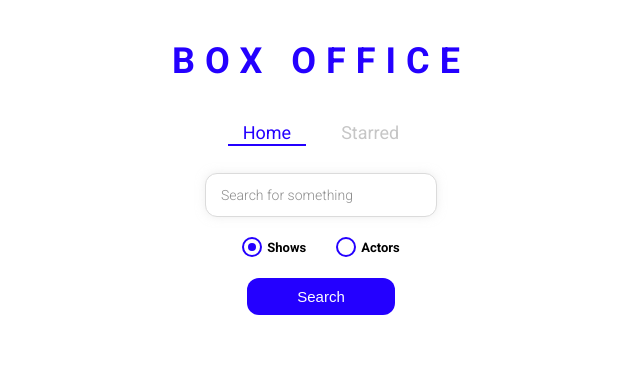
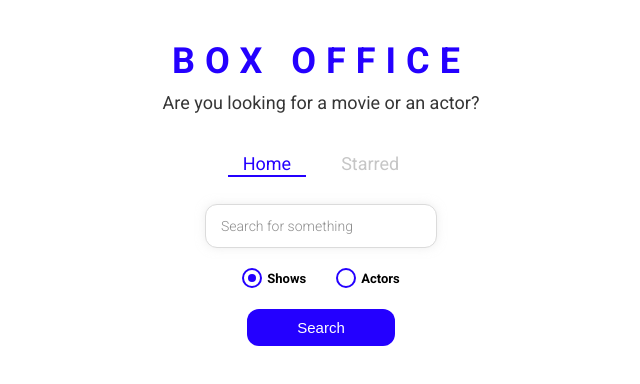
Before and after one commit to himasai-1423/box-office-app, a React (Create React App) app: page / in a window 1280 px wide. Shown: the top 384 px of the page, without its empty margins (319-959 px from the left). Built offline with nearby package versions, Linux system fonts and the light colour scheme.

Commit message:
deployed the app and started using hash-router

```diff
--- a/package.json
+++ b/package.json
@@ -1,4 +1,5 @@
 {
+  "homepage": "https://himasai-1423.github.io/box-office-app",
   "name": "box-office-app",
   "version": "0.1.0",
   "private": true,
@@ -7,6 +8,7 @@
     "@testing-library/react": "^13.3.0",
     "@testing-library/user-event": "^13.5.0",
     "eslint": "^7.32.0",
+    "gh-pages": "^4.0.0",
     "react": "^18.2.0",
     "react-dom": "^18.2.0",
     "react-fade-in": "^2.0.1",
@@ -24,7 +26,9 @@
     "lint": "eslint src/**/*.js",
     "format": "prettier --write src/**/*.js",
     "format:lint": "npm run format && npm run lint",
-    "clear": "rimraf build"
+    "clear": "rimraf build",
+    "predeploy": "npm run build",
+    "deploy": "gh-pages -d build"
   },
   "eslintConfig": {
     "extends": [
--- a/src/components/MainPagelayout.js
+++ b/src/components/MainPagelayout.js
@@ -2,12 +2,12 @@ import React from 'react';
 import Navs from './Navs';
 import Title from './Title';
 
-const MainPagelayout = ({ children }) => {
+const MainPageLayout = ({ children }) => {
   return (
     <div>
       <Title
         title="Box Office"
-        subTitle="Are you looking for a movie or an actor?"
+        subtitle="Are you looking for a movie or an actor?"
       />
       <Navs />
 
@@ -16,4 +16,4 @@ const MainPagelayout = ({ children }) => {
   );
 };
 
-export default MainPagelayout;
+export default MainPageLayout;
--- a/src/index.js
+++ b/src/index.js
@@ -1,6 +1,6 @@
 import React from 'react';
 import { createRoot } from 'react-dom/client';
-import { BrowserRouter } from 'react-router-dom';
+import { HashRouter } from 'react-router-dom';
 import App from './App';
 import './index.css';
 import reportWebVitals from './reportWebVitals';
@@ -9,9 +9,9 @@ const container = document.getElementById('root');
 const root = createRoot(container);
 
 root.render(
-  <BrowserRouter>
+  <HashRouter>
     <App />
-  </BrowserRouter>
+  </HashRouter>
 );
 
 // If you want to start measuring performance in your app, pass a function
```
Also changed, not shown: 1 other file (tests, documents, lock files or other folders).
